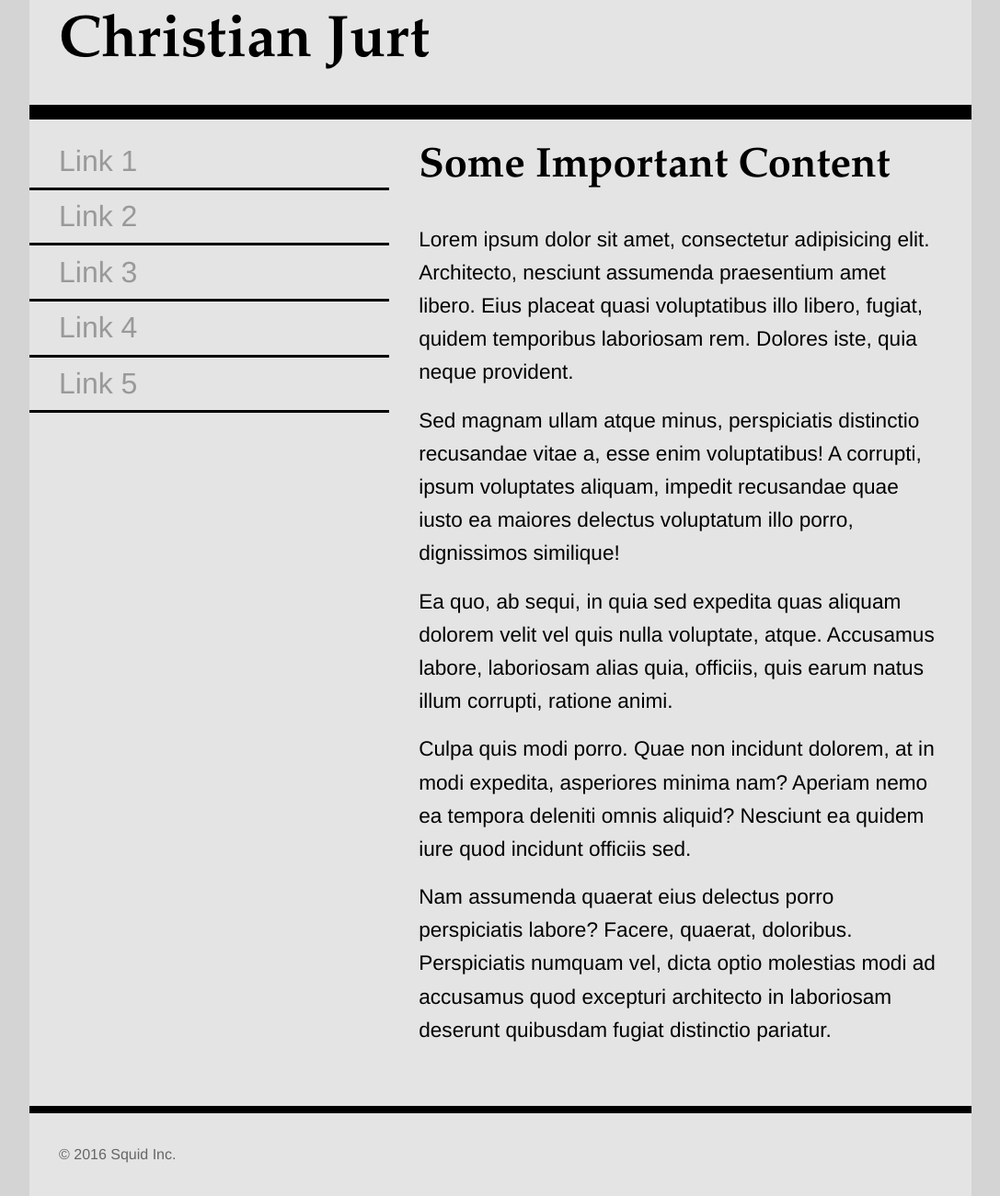
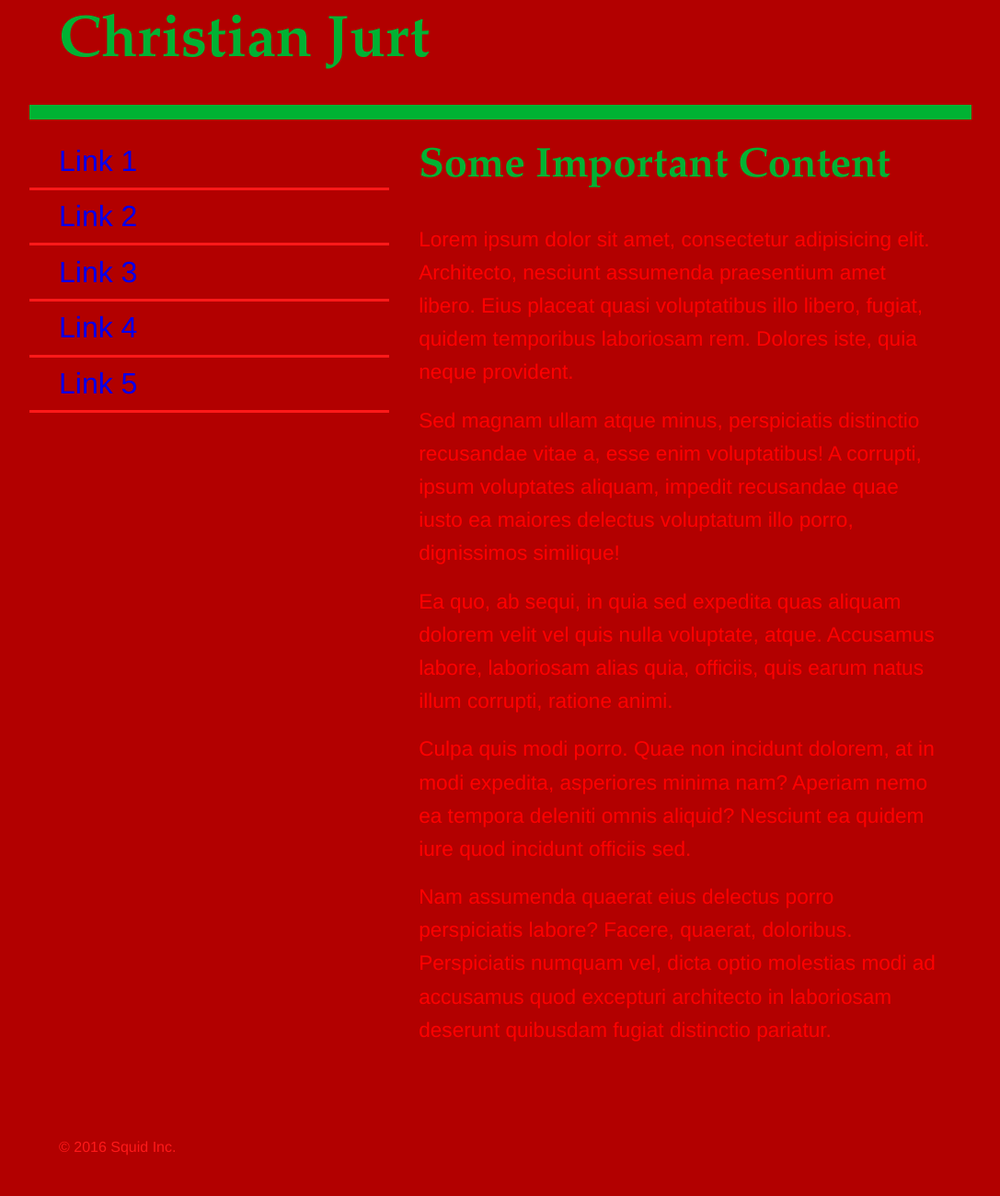
Before and after one commit to jurt0001/colours, a plain HTML site: page complementary.html in a window 1280 px wide. Shown: the part 20-1321 px from the top of the page at 92% size, without its empty margins (96-1183 px from the left). Drawn offline with Linux system fonts and the light colour scheme.

Commit message:
Update complementary.html

```diff
--- a/complementary.html
+++ b/complementary.html
@@ -22,19 +22,22 @@
             font-size: 16px;
             line-height: 1.6;
             font-family: Helvetica, Arial, sans-serif;
+            color: #FF0000;
         }
         html,body{
-            background-color: #d4d4d4;
+            background-color: #B20000;
         }
         h1{
             font-family: Palatino, 'Palatino Linotype', 'Palatino LT STD', 'Book Antiqua', Georgia, serif;
             font-size: 3.998rem;
             padding:1rem 2rem;
+            color: #00b233;
         }
         h2{
             font-family: Palatino, 'Palatino Linotype', 'Palatino LT STD', 'Book Antiqua', Georgia, serif;
             font-size: 2.827rem;
             padding:1rem 2rem;
+            color: #00b233;
         }
         nav ul{
             padding:1rem 0;
@@ -46,13 +49,13 @@
         nav li>a{
             display: block;
             text-decoration: none;
-            border-bottom: 0.2rem solid black;
+            border-bottom: 0.2rem solid #FF1919;
             padding: 0.2rem 2rem;
-            color: #999;
+            color: FF1919;
         }
         nav li>a:hover,
         nav li>a:active{
-            color: #222;
+            color: #00ff48;
         }
         p{
             font-size: 1.414rem;
@@ -65,11 +68,11 @@
             width: 80%;
             max-width: 1200px;
             margin: 0 auto;
-            background-color: #e4e4e4;
+            background-color: #b20000;
         }
         header{
             width:100%;
-            border-bottom: 1rem solid black;
+            border-bottom: 1rem solid #00b233;
         }
         nav{
             float:left;
@@ -82,12 +85,12 @@
         footer{
             clear:both;
             width: 100%;
-            border-top: 0.5rem solid black;
+            border-top: 0.5rem solid ff1919;
         }
         footer p{
             font-size: 1rem;
             padding: 2rem;
-            color: #666;
+            color: #ff1919;
         }
     </style>
 </head>
```
